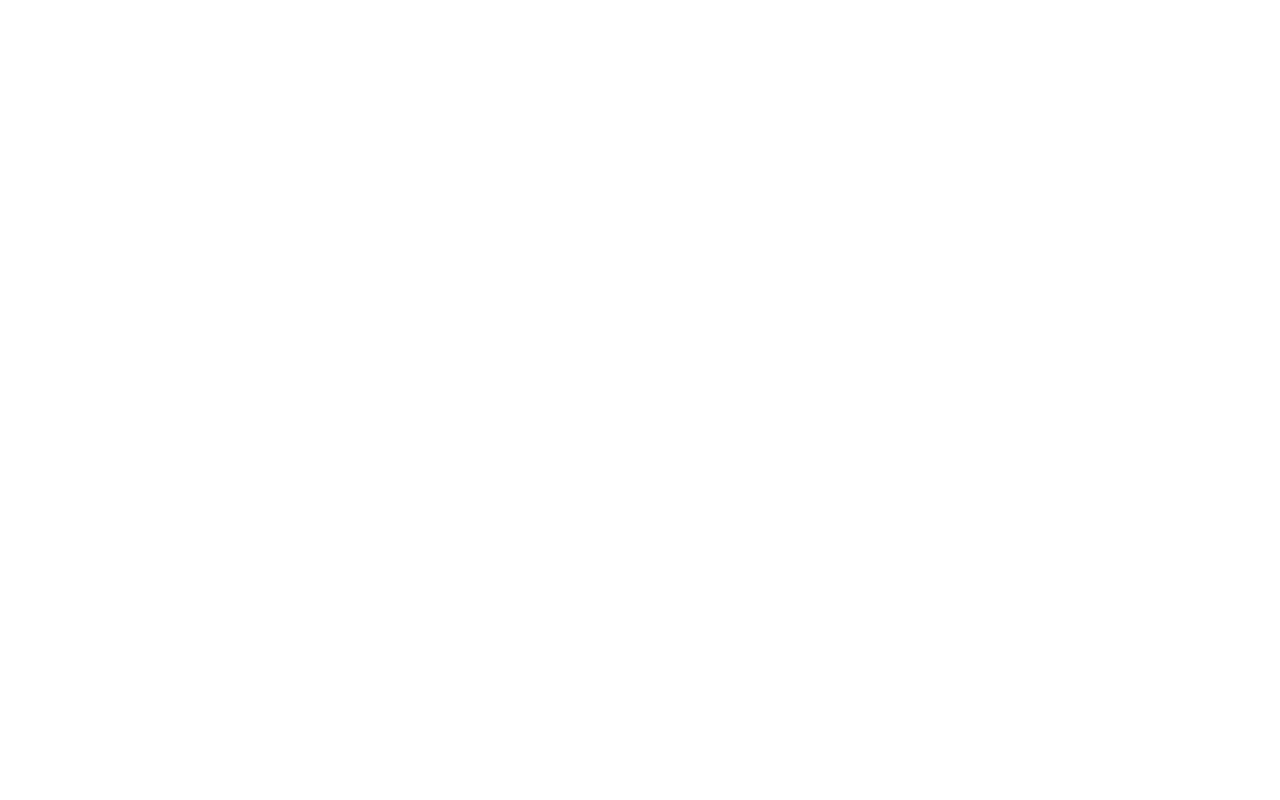
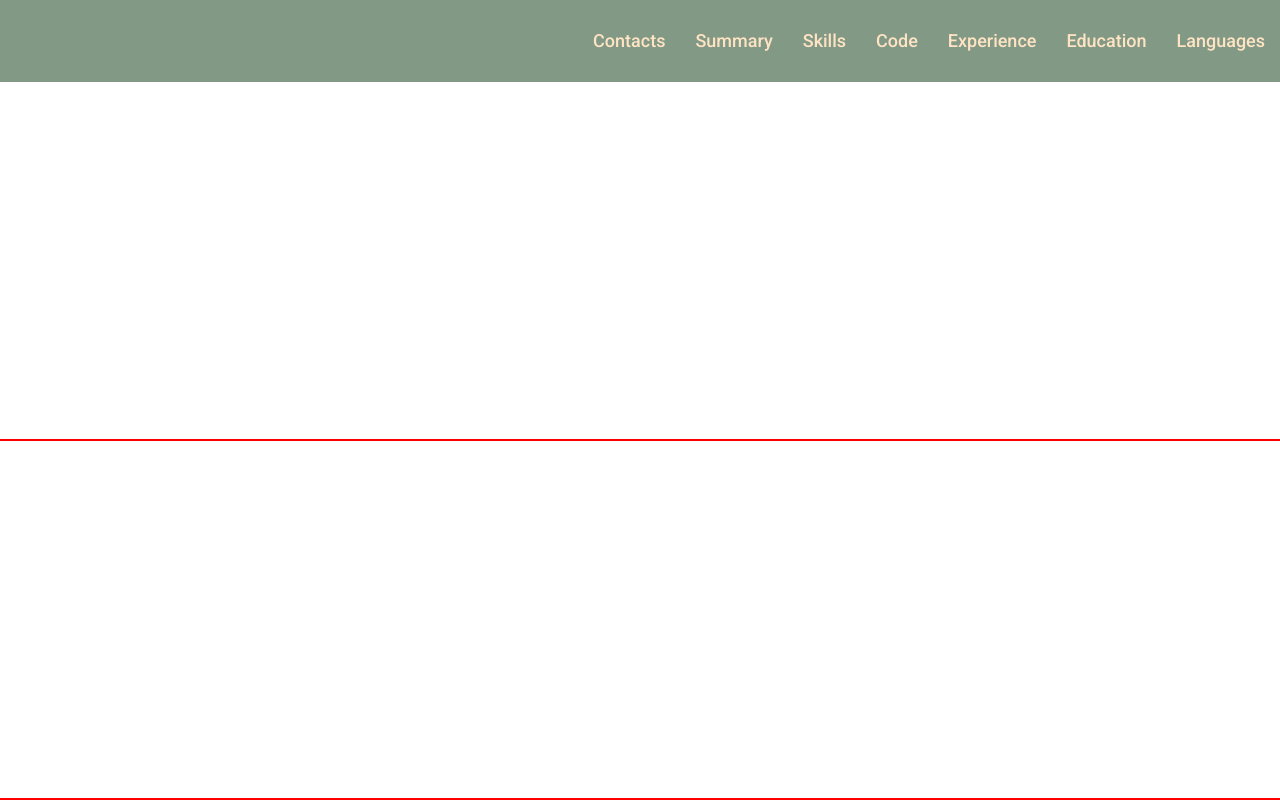
Before and after one commit to ljedmitriy1/rsschool-cv, a plain HTML site: page index.html in a window 1280 px wide. Drawn offline with Linux system fonts and the light colour scheme.

Commit message:
feat: add navigation

```diff
--- a/index.html
+++ b/index.html
@@ -14,5 +14,38 @@
       rel="stylesheet"
     />
   </head>
-  <body></body>
+  <body>
+    <header class="header">
+      <div class="container"></div>
+      <nav class="nav">
+        <ul class="nav-list">
+          <li class="nav-item">
+            <a href="#contacts" class="nav-link">Contacts</a>
+          </li>
+          <li class="nav-item">
+            <a href="#summary" class="nav-link">Summary</a>
+          </li>
+          <li class="nav-item">
+            <a href="#skills" class="nav-link">Skills</a>
+          </li>
+          <li class="nav-item"><a href="#code" class="nav-link">Code</a></li>
+          <li class="nav-item">
+            <a href="#experience" class="nav-link">Experience</a>
+          </li>
+          <li class="nav-item">
+            <a href="#education" class="nav-link">Education</a>
+          </li>
+          <li class="nav-item">
+            <a href="#languages" class="nav-link">Languages</a>
+          </li>
+        </ul>
+      </nav>
+    </header>
+    <main class="main">
+      <div class="container"></div>
+    </main>
+    <footer class="footer">
+      <div class="container"></div>
+    </footer>
+  </body>
 </html>
--- a/style.css
+++ b/style.css
@@ -1,6 +1,49 @@
 body {
     font-family: 'Roboto', sans-serif;
+    min-height: 100vh;
+    margin: 0;
+    padding: 0;
+    display: flex;
+    flex-direction: column;
+    justify-content: space-between;
 }
 * {
     box-sizing: border-box;
 }
+.header {
+    background-color:#829985;
+}
+.main {
+    border: 1px solid red;
+}
+.footer {
+    border: 1px solid red;
+}
+.container {
+    max-width: 1440px;
+    margin: 0 auto;
+}
+html {
+    scroll-behavior: smooth;
+}
+.nav-list {
+    display: flex;
+    justify-content: flex-end;
+    align-items: center;
+    list-style: none;
+}
+.nav-link {
+    padding:0 15px;
+    line-height: 50px;
+    text-decoration: none;
+    font-size: 18px;
+    transition: .3s;
+}
+.nav-item a {
+    color: bisque;
+    text-decoration: none;
+    transition: color 0.5s;
+  }
+  .nav-item a:hover {
+    color: #4d2323;
+  }
```
